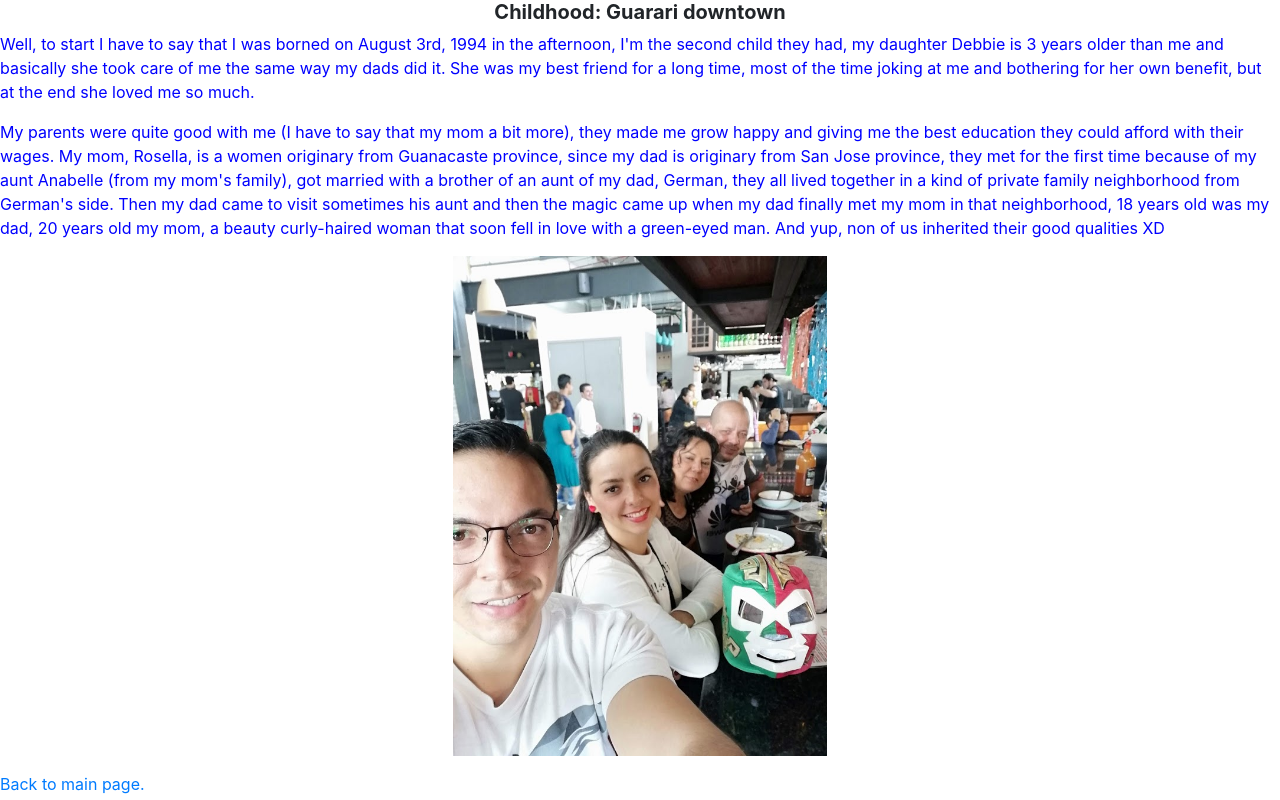
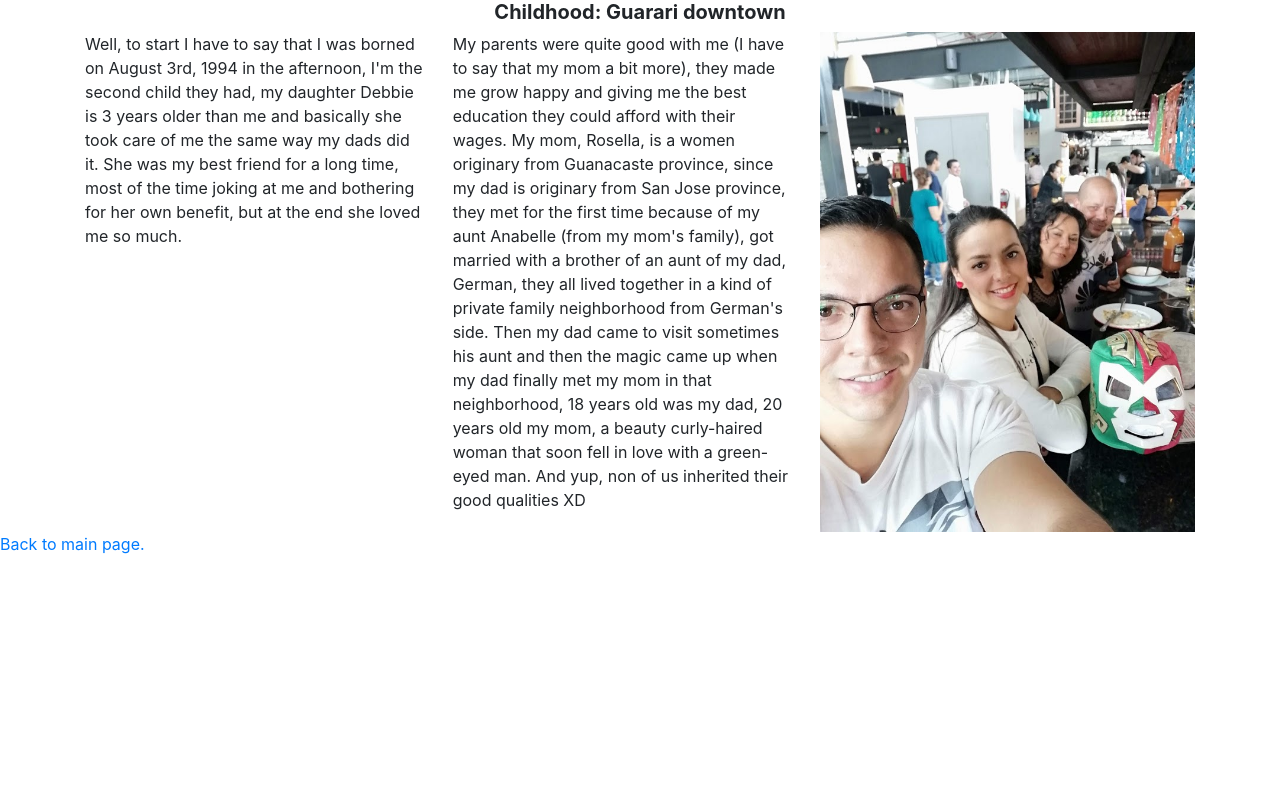
Before and after one commit to trejkev/My_First_Webpage, a plain HTML site: page childhood.html in a window 1280 px wide. Drawn offline with nearby package versions, Linux system fonts and the light colour scheme.

Commit message:
grid model added to childhood.html

```diff
--- a/childhood.html
+++ b/childhood.html
@@ -7,21 +7,34 @@
   </head>
   <body>
     <h5>Childhood: Guarari downtown</h5>
-    <p>
-      Well, to start I have to say that I was borned on August 3rd, 1994 in the afternoon, I'm the second child they had, my daughter Debbie is 3 years older than me and basically she took care
-      of me the same way my dads did it. She was my best friend for a long time, most of the time joking at me and bothering for her own benefit, but at the end she loved me so much.
-    </p>
-    <p>
-      My parents were quite good with me (I have to say that my mom a bit more), they made me grow happy and giving me the best education they could afford with their wages. My mom, Rosella, is a
-      women originary from Guanacaste province, since my dad is originary from San Jose province, they met for the first time because of my aunt Anabelle (from my mom's family), got married with
-      a brother of an aunt of my dad, German, they all lived together in a kind of private family neighborhood from German's side. Then my dad came to visit sometimes his aunt and then the magic
-      came up when my dad finally met my mom in that neighborhood, 18 years old was my dad, 20 years old my mom, a beauty curly-haired woman that soon fell in love with a green-eyed man. And yup,
-      non of us inherited their good qualities XD
-    </p>
-    <img src="Family.jpg" height="500px" class="center">
-    <p>
 
-    </p>
+    <div class="container">
+      <div class="row">
+        <div class="col">
+          Well, to start I have to say that I was borned on August 3rd, 1994 in the afternoon,
+          I'm the second child they had, my daughter Debbie is 3 years older than me and
+          basically she took care of me the same way my dads did it. She was my best friend for
+          a long time, most of the time joking at me and bothering for her own benefit, but at
+          the end she loved me so much.
+        </div>
+        <div class="col">
+          My parents were quite good with me (I have to say that my mom a bit more), they made
+          me grow happy and giving me the best education they could afford with their wages.
+          My mom, Rosella, is a women originary from Guanacaste province, since my dad is
+          originary from San Jose province, they met for the first time because of my aunt
+          Anabelle (from my mom's family), got married with a brother of an aunt of my dad,
+          German, they all lived together in a kind of private family neighborhood from German's
+          side. Then my dad came to visit sometimes his aunt and then the magic came up when my
+          dad finally met my mom in that neighborhood, 18 years old was my dad, 20 years old my
+          mom, a beauty curly-haired woman that soon fell in love with a green-eyed man. And yup,
+          non of us inherited their good qualities XD
+        </div>
+        <div class="col">
+          <img src="Family.jpg" height="500px" class="center">
+        </div>
+      </div>
+    </div>
+
     <a href="index.html">Back to main page.</a>
   </body>
 </html>
```
